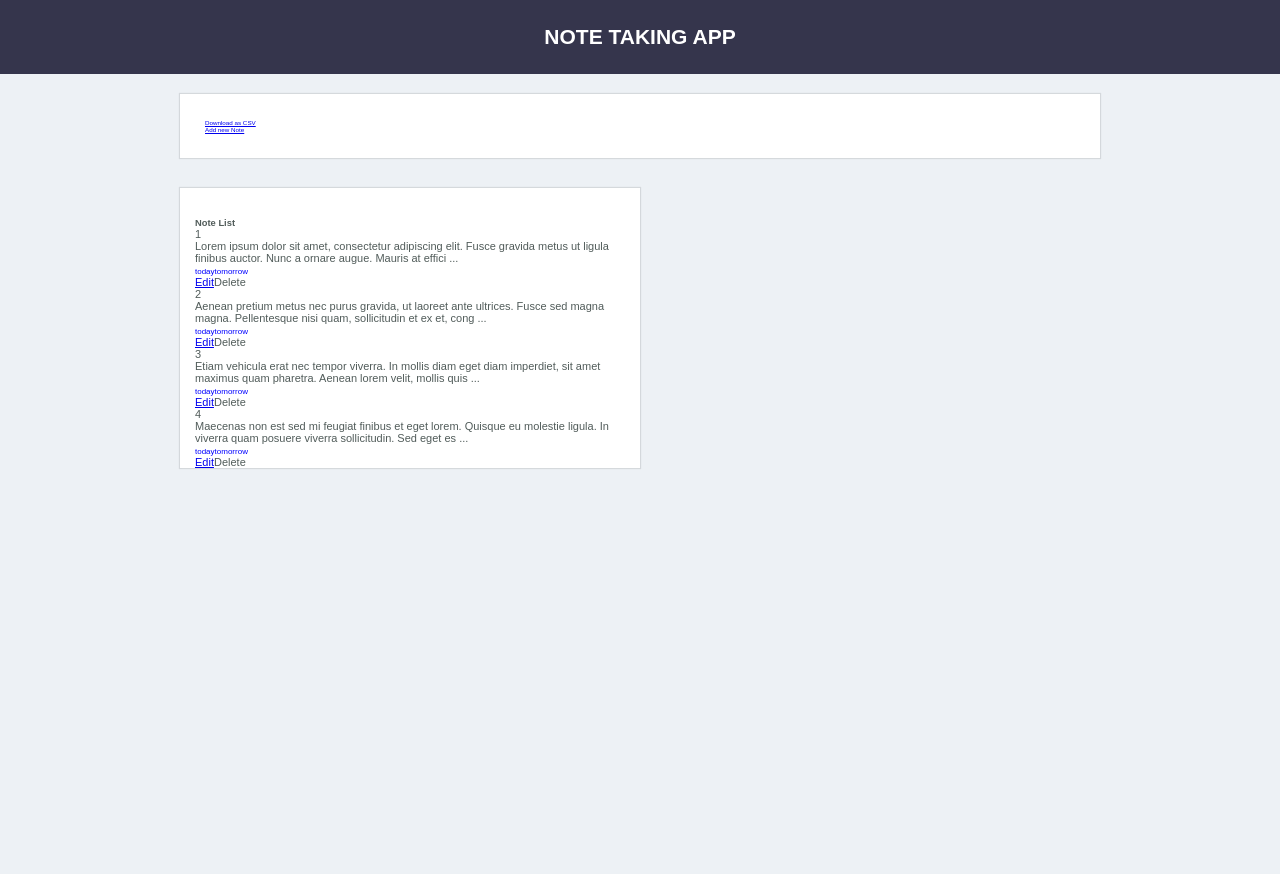
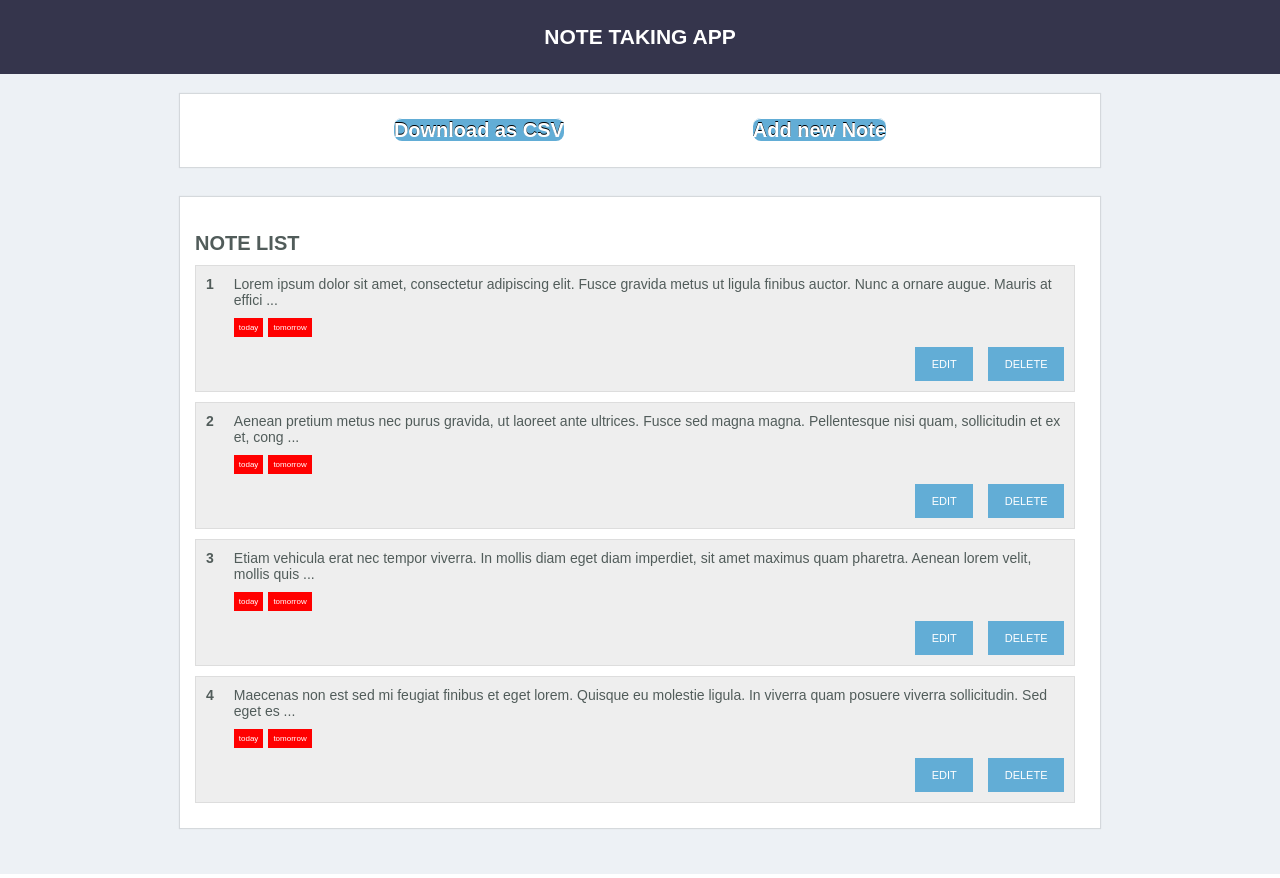
Before and after one commit to mgphp/note-application, a React (Create React App) app: page / in a window 1280 px wide. Built offline with nearby package versions, Linux system fonts and the light colour scheme.

Commit message:
Add styles

```diff
--- a/src/App.css
+++ b/src/App.css
@@ -39,6 +39,14 @@ h1 {
     h1 {
       font-size: 2.1rem; } }
 
+h2 {
+  margin: 10px 0;
+  text-transform: uppercase;
+  font-size: 1.8rem; }
+  @media only screen and (min-width: 768px) {
+    h2 {
+      font-size: 2.0rem; } }
+
 ul {
   list-style-type: none; }
   ul li {
@@ -62,7 +70,7 @@ label {
 
 input[type='text'], input[type='email'] {
   padding: 10px;
-  font-size: 0.875rem;
+  font-size: 1.5rem;
   line-height: 1.5;
   border: 1px solid #ddd;
   width: 100%;
@@ -94,48 +102,87 @@ input[type=radio] {
     width: 100%; }
     @media only screen and (min-width: 768px) {
       .container .container__left, .container .container__right {
-        width: 50%;
-        padding: 30px 15px 0 15px; } }
+        padding: 25px 15px; } }
 
-.note-group {
+.note {
+  display: flex;
+  padding: 10px;
+  border: 1px solid #ddd;
+  margin: 10px 10px 0 0;
+  background: #eee; }
+  .note__number {
+    font-size: 1.4rem;
+    font-weight: bold;
+    margin-right: 20px; }
+  .note__body {
+    font-size: 1.4rem;
+    font-weight: 400; }
+  .note__tags {
+    margin: 10px 0;
+    display: flex; }
+    .note__tags span {
+      background: red;
+      padding: 5px;
+      margin-right: 5px;
+      color: #fff; }
+  .note__footer {
+    display: flex;
+    justify-content: flex-end; }
+    .note__footer a {
+      background-color: #62add6;
+      color: white;
+      padding: 1em 1.5em;
+      text-decoration: none;
+      text-transform: uppercase;
+      margin-left: 15px; }
+    .note__footer a:hover {
+      background-color: #555; }
+  .note__group {
+    align-items: center;
     padding-left: 0;
     margin-bottom: 20px; }
-  .note-group .note-group__item {
+    .note__group .note-group__item {
       position: relative;
       margin-bottom: 7px;
       background-color: #fff;
       border: 1px solid #ddd;
       align-items: center; }
-    .note-group .note-group__item .card-content {
+      .note__group .note-group__item .card-content {
         display: flex;
         font-size: 1.4rem;
         border-bottom: 1px solid #ddd; }
-      .note-group .note-group__item .card-content div {
+        .note__group .note-group__item .card-content div {
           padding: 15px; }
-    .note-group .note-group__item .card-footer {
+      .note__group .note-group__item .card-footer {
         display: flex;
         flex-direction: row;
         justify-content: space-around;
         padding: 15px; }
-    .note-group .note-group__item .note__name {
+      .note__group .note-group__item .note__name {
         font-size: 1.6rem; }
 
-button {
+.block {
+  display: flex;
+  flex-direction: row;
+  justify-content: space-evenly; }
+
+.btn {
   cursor: pointer;
-  float: right;
   height: 40px;
-  padding: 0 15px;
   font-weight: bold;
   font-size: 20px;
   color: #FFF;
-  border: none; }
-  button.add-note__button {
+  border: none;
+  text-decoration: none; }
+  .btn.btn-primary {
     text-shadow: 0px -1px 0px #000000;
     -webkit-border-radius: 8px;
     border-radius: 8px;
     border-top: 1px solid #FFF;
     background-color: #62add6; }
-  button .close {
+    .btn.btn-primary:hover {
+      background-color: #555; }
+  .btn .close {
     -webkit-appearance: none;
     padding: 0;
     cursor: pointer;
@@ -175,4 +222,18 @@ textarea {
   padding: 5px;
   margin: 0 5px;
   cursor: move;
-  border-radius: 2px; }
+  border-radius: 2px;
+  flex: 1 0 0; }
+
+.ReactTags__tags {
+  margin-bottom: 20px;
+  margin-right: 10px;
+  width: 50%; }
+  .ReactTags__tags span {
+    background: #fff; }
+
+.ReactTags__remove {
+  margin-left: 10px; }
+
+.ReactTags__tagInput {
+  margin-top: 10px; }
--- a/src/App.scss
+++ b/src/App.scss
@@ -54,6 +54,16 @@ h1 {
   }
 }
 
+h2 {
+  margin: 10px 0;
+  text-transform: uppercase;
+
+  @media only screen and (min-width: 768px) {
+    font-size: 2.0rem;
+  }
+  font-size: 1.8rem;
+}
+
 ul {
   list-style-type: none;
 
@@ -83,7 +93,7 @@ label {
 
 input[type='text'], input[type='email'] {
   padding: 10px;
-  font-size: 0.875rem;
+  font-size: 1.5rem;
   line-height: 1.5;
   border: 1px solid $grey;
   width: 100%;
@@ -121,13 +131,65 @@ input[type=radio] {
     width: 100%;
 
     @media only screen and (min-width: 768px) {
-      width: 50%;
-      padding: 30px 15px 0 15px;
+      //width: 50%;
+      padding: 25px 15px;
     }
   }
 }
 
-.note-group {
+.note {
+  display: flex;
+  padding: 10px;
+  border: 1px solid $grey;
+  margin: 10px 10px 0 0;
+  background: #eee;
+
+  &__number {
+    font-size: 1.4rem;
+    font-weight: bold;
+    margin-right: 20px;
+  }
+
+  &__content {}
+
+  &__body {
+    font-size: 1.4rem;
+    font-weight: 400;
+  }
+
+  &__tags {
+    margin: 10px 0;
+    display: flex;
+    span {
+      background: red;
+      padding: 5px;
+      margin-right: 5px;
+      color: #fff;
+    }
+  }
+
+  &__footer {
+      display: flex;
+      justify-content: flex-end;
+      a {
+        background-color: #62add6;
+        color: white;
+        padding: 1em 1.5em;
+        text-decoration: none;
+        text-transform: uppercase;
+        margin-left: 15px;
+
+      }
+
+      a:hover {
+        background-color: #555;
+      }
+  }
+
+  &__group {
+  //  display: flex;
+    align-items: center;
+  //  flex-direction: row;
     padding-left: 0;
     margin-bottom: 20px;
 
@@ -160,26 +222,34 @@ input[type=radio] {
       }
     }
   }
+}
 
+.block {
+  display: flex;
+  flex-direction: row;
+  justify-content: space-evenly;
+}
 
-button {
+.btn {
   cursor:pointer;
-  float:right;
   height:40px;
-  padding: 0 15px;
   font-weight:bold;
   font-size:20px;
   color:#FFF;
   border: none;
+  text-decoration: none;
 
-  &.add-note__button {
+  &.btn-primary {
     text-shadow: 0px -1px 0px #000000;
     -webkit-border-radius:8px;
     border-radius:8px;
     border-top:1px solid #FFF;
     background-color: #62add6;
+
+    &:hover {
+      background-color: #555;
     }
-
+  }
 
   .close {
     -webkit-appearance: none;
@@ -226,5 +296,24 @@ textarea {
   padding: 5px;
   margin: 0 5px;
   cursor: move;
-  border-radius: 2px
+  border-radius: 2px;
+  flex: 1 0 0;
 }
+
+
+.ReactTags__tags{
+  margin-bottom: 20px;
+  margin-right: 10px;
+  width: 50%;
+  span {
+    background: #fff;
+  }
+
+}
+.ReactTags__remove {
+  margin-left: 10px;
+}
+
+.ReactTags__tagInput{
+  margin-top: 10px;
+}
```
Lines whose indentation alone changed are shown as unchanged.
